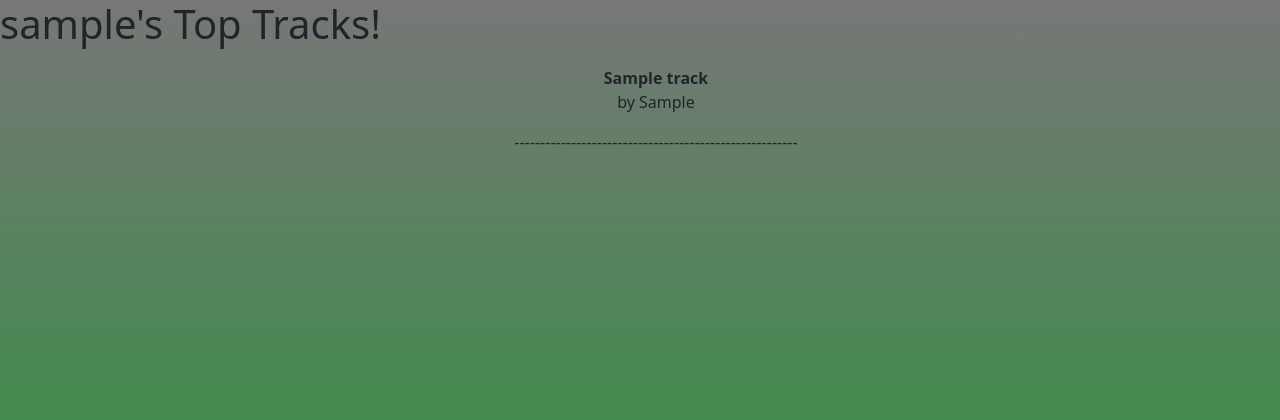
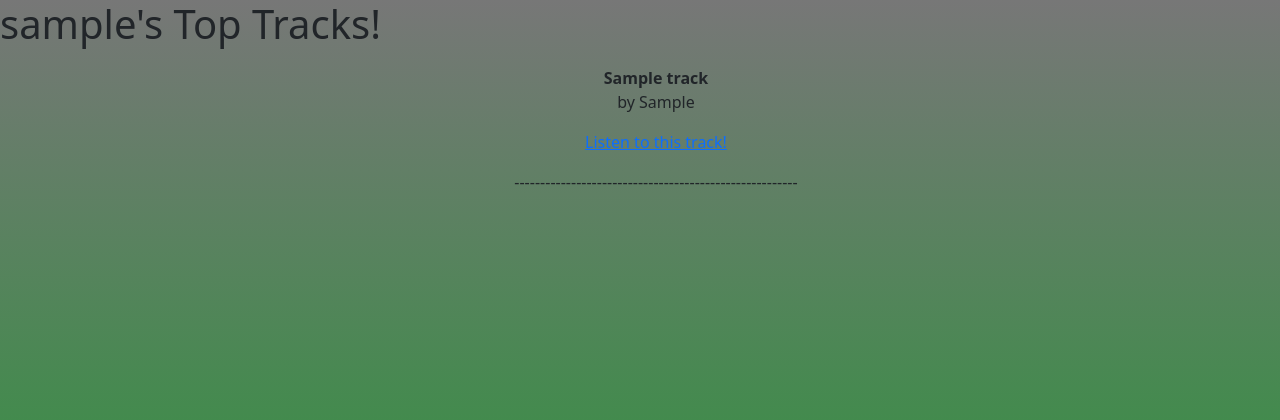
Before and after one commit to Kymartin45/spotify-oauth2, a Flask app: template templates/topTracks.html in a window 1280 px wide. Shown: the top 420 px of the page. Run offline with Flask 2, Linux system fonts and the light colour scheme; the template is opened without the code that fills it: most values are stand-ins (such as "Sample title", 1, 10 or a date in 2020).

Commit message:
link to play track

```diff
--- a/templates/topTracks.html
+++ b/templates/topTracks.html
@@ -10,11 +10,13 @@
     {% for tracks in track_data %}
         {% set track_name = tracks['track_name'] %}
         {% set track_artist = tracks['track_artist'] %}
+        {% set track_url = tracks['track_url'] %}
         <ul>
             <li>
                 <span><strong>{{ track_name }}</strong></span>
                 <p class="track_artist">by {{ track_artist }}</p>
                 <!-- Temporary til I figure out a cleaner way of approaching list of tracks -->
+                <span><p><a class="play-track-link" href="{{ track_url }}">Listen to this track!</a></p></span>
                 <p>-------------------------------------------------------</p>
             </li>
         </ul>
```
